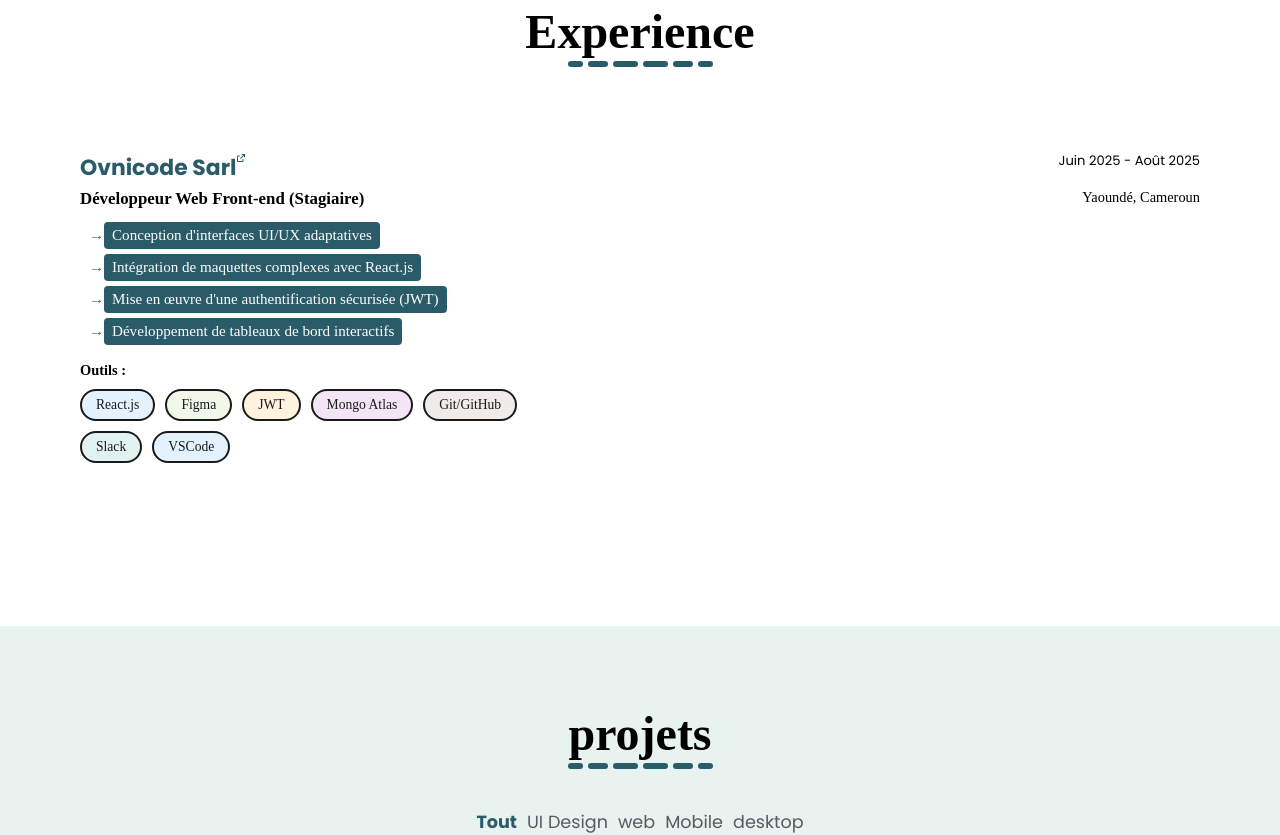
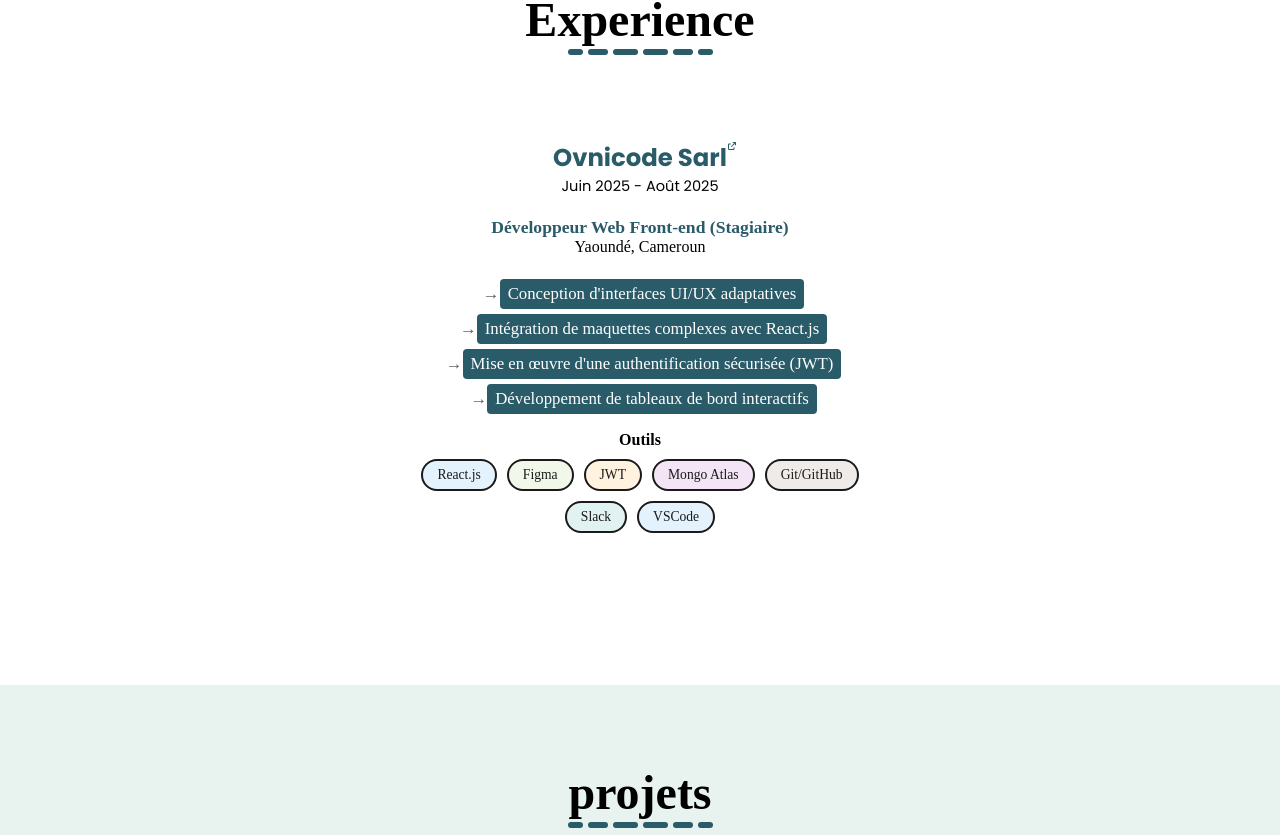
Before and after one commit to brelnosse/portofolio, a React (Create React App) app: page / in a window 1280 px wide. Shown: the part 3906-4741 px from the top of the page. Built offline with nearby package versions, Linux system fonts and the light colour scheme; a web font is replaced by a local one.

Commit message:
Modification du positionnement de l'expérience alignement avec le contenu globale

```diff
--- a/src/assets/style/experience.css
+++ b/src/assets/style/experience.css
@@ -9,9 +9,49 @@
     }
 }
 .experience {
-    font-size: 0.9em;
-    margin-top: 1.5rem;
-    transition: opacity 0.3s ease;
+    /* Centrage du bloc principal */
+    max-width: 700px;
+    margin: 1.5rem auto 0 auto;
+    text-align: center; /* Centre le texte par défaut */
+    display: flex;
+    flex-direction: column;
+    align-items: center; /* Centre les éléments enfants */
+}
+
+.experience .line {
+    display: flex;
+    flex-direction: column; /* Superpose titre et date pour un meilleur centrage */
+    align-items: center;
+    justify-content: center;
+    margin-bottom: 10px;
+}
+
+/* On enlève le justify-content: space-between qui forçait les bords */
+.experience .line:nth-of-type(1) {
+    font-size: 1.3em;
+    font-weight: bold;
+}
+
+.experience ul.skills_list {
+    margin-left: 0; /* On retire la marge de gauche */
+    padding-left: 0;
+    list-style-type: none; /* On retire la puce '→' qui décale le centrage */
+    display: flex;
+    flex-direction: column;
+    align-items: center;
+}
+
+.experience ul.skills_list li {
+    /* Pour garder l'aspect "badge" mais centré */
+    margin: 0 auto 5px auto;
+    width: fit-content;
+    text-align: center;
+}
+
+.experience .toools {
+    justify-content: center; /* Centre les badges d'outils */
+    margin-left: auto;
+    margin-right: auto;
 }
 
 .experience .line {
--- a/src/components/Experience.tsx
+++ b/src/components/Experience.tsx
@@ -28,36 +28,32 @@ const Experience: React.FC<ExperienceProps> = ({enterprise, period, postTitle, l
     const getRandomColor = (index: number) => softColors[index % softColors.length];
 
     return (
-        <div
-            className={`experience ${isVisible ? 'visible' : ''}`}
-            ref={domRef}
-            {...props}
-        >
+// Dans ton return :
+<div className={`experience ${isVisible ? 'visible' : ''}`} ref={domRef} {...props}>
+    {/* Bloc Titre Entreprise */}
     <div className="line">
         <h3><MagicLink path='https://www.ovnicode.com/' text={enterprise}/></h3>
         <span className="date">{period}</span>
     </div>
 
-            <div className="line" style={{fontFamily: 'Poppins'}}>
-                <h3>{postTitle}</h3>
+    {/* Bloc Titre de Poste */}
+    <div className="line" style={{fontFamily: 'Poppins', marginTop: '10px'}}>
+        <h3 style={{fontSize: '1.1em', color: 'var(--primary-color)'}}>{postTitle}</h3>
         <span className='location'>{location}</span>
     </div>
 
+    {/* Liste des Skills centrée */}
     <ul className="skills_list">
         {skills.map((el: string, i: number) => (
-                    <li
-                        key={el + i}
-                        style={{ '--i': i } as React.CSSProperties}
-                    >
-                        <span>
-                            {el}
-                        </span>
+            <li key={el + i} style={{ '--i': i } as React.CSSProperties}>
+                <span>{el}</span>
             </li>
         ))}
     </ul>
 
+    {/* Outils */}
     <div className="tools_container">
-                <b>Outils :</b>
+        <b style={{textAlign: 'center', display: 'block'}}>Outils</b>
         <div className="toools">
             {tools && tools.map((tool: string, i: number) => (
                 <span
@@ -65,7 +61,7 @@ const Experience: React.FC<ExperienceProps> = ({enterprise, period, postTitle, l
                     key={tool + i}
                     style={{
                         backgroundColor: getRandomColor(i),
-                                '--i': i + skills.length // Démarre après la fin des skills
+                        '--i': i + skills.length
                     } as React.CSSProperties}
                 >
                     {tool}
```
Lines whose indentation alone changed are shown as unchanged.
